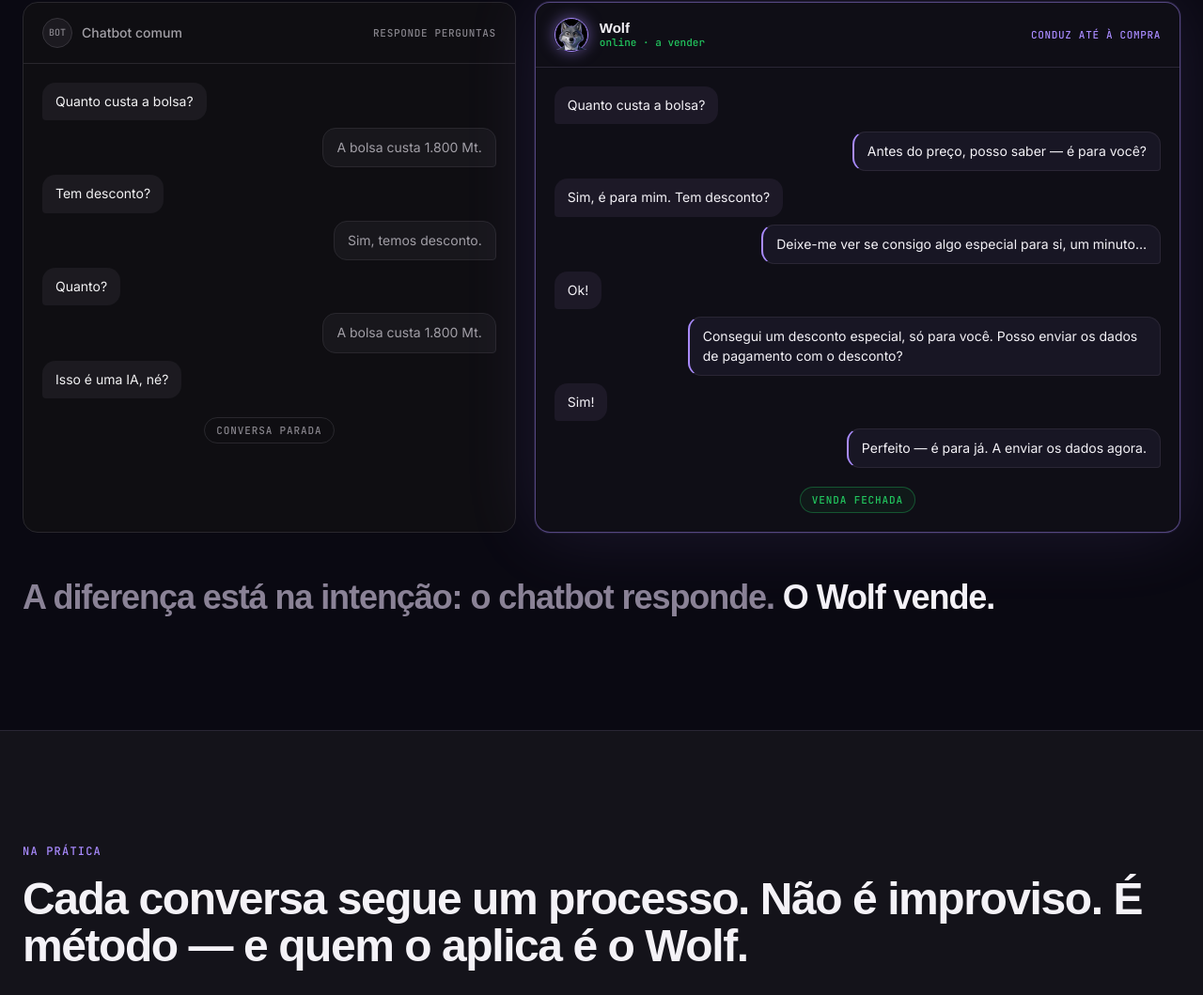
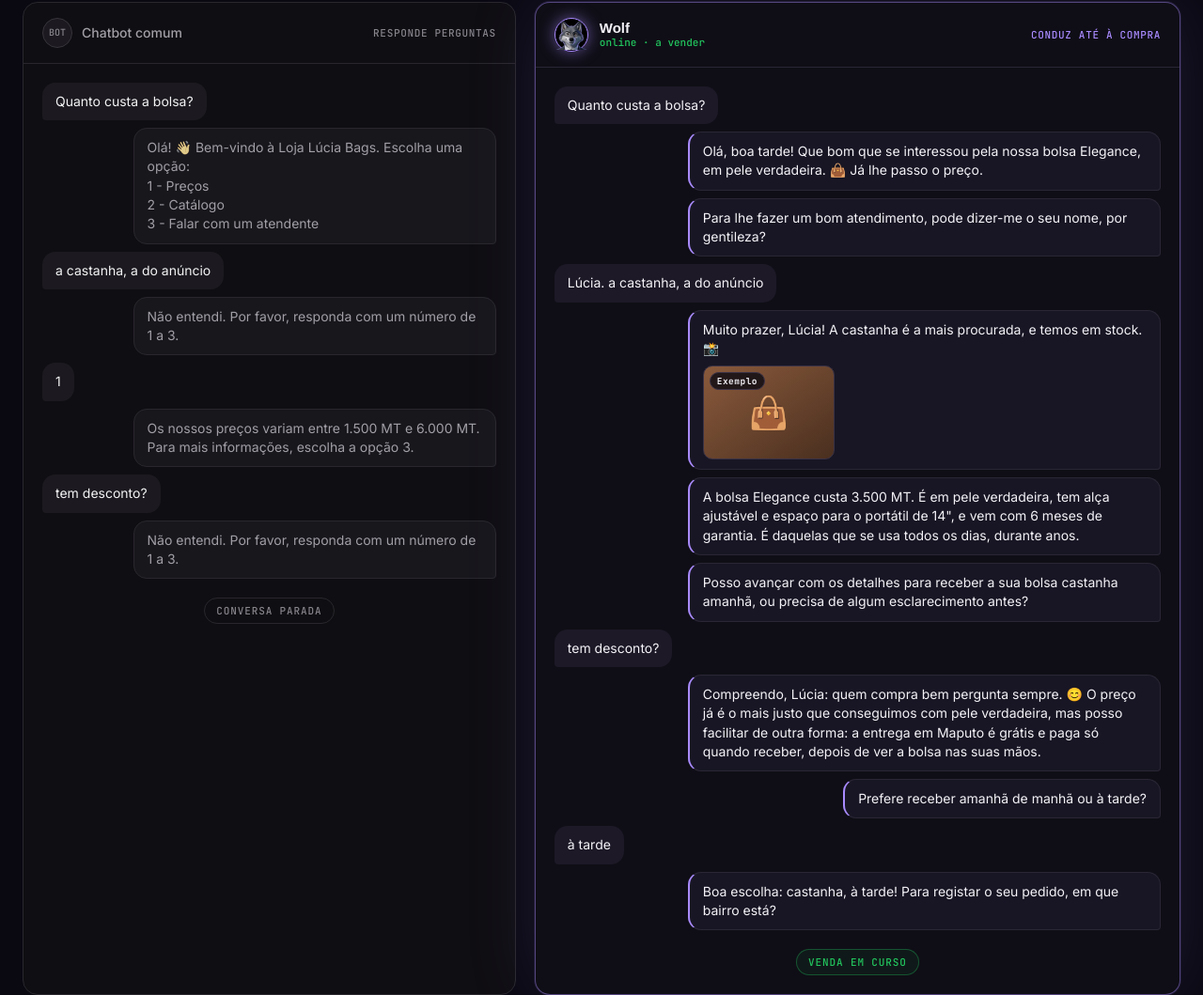
Before and after one commit to newbernardo/site-drs, a plain HTML site: page index.html in a window 1280 px wide. Shown: the part 10095-11154 px from the top of the page at 94% size. Drawn offline with nearby package versions, Linux system fonts and the light colour scheme; a web font is replaced by a local one.

Commit message:
Teste: nova conversa na comparacao chatbot comum vs Wolf
Co-Authored-By: Claude Sonnet 5.5 <noreply@anthropic.com>

```diff
--- a/index.html
+++ b/index.html
@@ -364,12 +364,16 @@ html[data-modo="prelancamento"] .only-live{display:none!important}
         <div style="display:flex;justify-content:space-between;align-items:center;padding:16px 20px;border-bottom:1px solid var(--line,#2A2635)"><div style="display:flex;align-items:center;gap:10px"><span style="width:32px;height:32px;border-radius:50%;background:var(--elev,#1D1927);border:1px solid var(--line2,#3A3246);display:flex;align-items:center;justify-content:center;font:500 10px 'JetBrains Mono',monospace;color:var(--muted,#8A8296)">BOT</span><span style="font-size:14px;font-weight:500;color:var(--text2,#A59DB0)">Chatbot comum</span></div><span style="font:500 11px 'JetBrains Mono',monospace;color:var(--muted,#8A8296);letter-spacing:.06em">RESPONDE PERGUNTAS</span></div>
         <div data-chat="" style="padding:20px;display:flex;flex-direction:column;gap:8px">
           <div style="align-self:flex-start;max-width:80%;background:var(--elev,#1D1927);color:var(--text,#F4F2F7);padding:10px 14px;border-radius:14px 14px 14px 4px;font-size:14px;line-height:1.45">Quanto custa a bolsa?</div>
-          <div style="align-self:flex-end;max-width:80%;background:var(--bubble,#181624);border:1px solid var(--line,#2A2635);color:var(--text2,#A59DB0);padding:10px 14px;border-radius:14px 14px 4px 14px;font-size:14px;line-height:1.45">A bolsa custa 1.800 Mt.</div>
-          <div style="align-self:flex-start;max-width:80%;background:var(--elev,#1D1927);color:var(--text,#F4F2F7);padding:10px 14px;border-radius:14px 14px 14px 4px;font-size:14px;line-height:1.45">Tem desconto?</div>
-          <div style="align-self:flex-end;max-width:80%;background:var(--bubble,#181624);border:1px solid var(--line,#2A2635);color:var(--text2,#A59DB0);padding:10px 14px;border-radius:14px 14px 4px 14px;font-size:14px;line-height:1.45">Sim, temos desconto.</div>
-          <div style="align-self:flex-start;max-width:80%;background:var(--elev,#1D1927);color:var(--text,#F4F2F7);padding:10px 14px;border-radius:14px 14px 14px 4px;font-size:14px;line-height:1.45">Quanto?</div>
-          <div style="align-self:flex-end;max-width:80%;background:var(--bubble,#181624);border:1px solid var(--line,#2A2635);color:var(--text2,#A59DB0);padding:10px 14px;border-radius:14px 14px 4px 14px;font-size:14px;line-height:1.45">A bolsa custa 1.800 Mt.</div>
-          <div style="align-self:flex-start;max-width:80%;background:var(--elev,#1D1927);color:var(--text,#F4F2F7);padding:10px 14px;border-radius:14px 14px 14px 4px;font-size:14px;line-height:1.45">Isso é uma IA, né?</div>
+          <div style="align-self:flex-end;max-width:80%;background:var(--bubble,#181624);border:1px solid var(--line,#2A2635);color:var(--text2,#A59DB0);padding:10px 14px;border-radius:14px 14px 4px 14px;font-size:14px;line-height:1.45;white-space:pre-line">Olá! 👋 Bem-vindo à Loja Lúcia Bags. Escolha uma opção:
+1 - Preços
+2 - Catálogo
+3 - Falar com um atendente</div>
+          <div style="align-self:flex-start;max-width:80%;background:var(--elev,#1D1927);color:var(--text,#F4F2F7);padding:10px 14px;border-radius:14px 14px 14px 4px;font-size:14px;line-height:1.45">a castanha, a do anúncio</div>
+          <div style="align-self:flex-end;max-width:80%;background:var(--bubble,#181624);border:1px solid var(--line,#2A2635);color:var(--text2,#A59DB0);padding:10px 14px;border-radius:14px 14px 4px 14px;font-size:14px;line-height:1.45;white-space:pre-line">Não entendi. Por favor, responda com um número de 1 a 3.</div>
+          <div style="align-self:flex-start;max-width:80%;background:var(--elev,#1D1927);color:var(--text,#F4F2F7);padding:10px 14px;border-radius:14px 14px 14px 4px;font-size:14px;line-height:1.45">1</div>
+          <div style="align-self:flex-end;max-width:80%;background:var(--bubble,#181624);border:1px solid var(--line,#2A2635);color:var(--text2,#A59DB0);padding:10px 14px;border-radius:14px 14px 4px 14px;font-size:14px;line-height:1.45;white-space:pre-line">Os nossos preços variam entre 1.500 MT e 6.000 MT. Para mais informações, escolha a opção 3.</div>
+          <div style="align-self:flex-start;max-width:80%;background:var(--elev,#1D1927);color:var(--text,#F4F2F7);padding:10px 14px;border-radius:14px 14px 14px 4px;font-size:14px;line-height:1.45">tem desconto?</div>
+          <div style="align-self:flex-end;max-width:80%;background:var(--bubble,#181624);border:1px solid var(--line,#2A2635);color:var(--text2,#A59DB0);padding:10px 14px;border-radius:14px 14px 4px 14px;font-size:14px;line-height:1.45;white-space:pre-line">Não entendi. Por favor, responda com um número de 1 a 3.</div>
           <div style="align-self:center;margin-top:12px;font:500 11px 'JetBrains Mono',monospace;letter-spacing:.08em;color:var(--muted,#8A8296);padding:6px 12px;border:1px solid var(--line,#2A2635);border-radius:999px">CONVERSA PARADA</div>
         </div>
       </div>
@@ -377,14 +381,18 @@ html[data-modo="prelancamento"] .only-live{display:none!important}
         <div style="display:flex;justify-content:space-between;align-items:center;padding:16px 20px;border-bottom:1px solid var(--line,#2A2635)"><div style="display:flex;align-items:center;gap:12px"><span style="width:36px;height:36px;border-radius:50%;background:#000;border:1px solid var(--acc,#A98BFF);box-shadow:0 0 16px rgba(var(--acc-rgb,169,139,255),.55);display:flex;align-items:center;justify-content:center"><img src="assets/mascote-cabeca.png" alt="" style="width:32px;height:32px;object-fit:contain;"></span><div style="display:flex;flex-direction:column"><span style="font:700 15px 'Satoshi',sans-serif">Wolf</span><span style="font:500 11px 'JetBrains Mono',monospace;color:var(--ok,#22C55E)">online · a vender</span></div></div><span style="font:500 11px 'JetBrains Mono',monospace;color:var(--acc,#A98BFF);letter-spacing:.06em">CONDUZ ATÉ À COMPRA</span></div>
         <div data-chat="" style="padding:20px;display:flex;flex-direction:column;gap:8px">
           <div style="align-self:flex-start;max-width:78%;background:var(--elev,#1D1927);color:var(--text,#F4F2F7);padding:10px 14px;border-radius:14px 14px 14px 4px;font-size:14px;line-height:1.45">Quanto custa a bolsa?</div>
-          <div style="align-self:flex-end;max-width:78%;background:var(--bubble,#181624);border:1px solid var(--line,#2A2635);border-left:2px solid var(--acc,#A98BFF);color:var(--text,#F4F2F7);padding:10px 14px;border-radius:14px 14px 4px 14px;font-size:14px;line-height:1.45">Antes do preço, posso saber — é para você?</div>
-          <div style="align-self:flex-start;max-width:78%;background:var(--elev,#1D1927);color:var(--text,#F4F2F7);padding:10px 14px;border-radius:14px 14px 14px 4px;font-size:14px;line-height:1.45">Sim, é para mim. Tem desconto?</div>
-          <div style="align-self:flex-end;max-width:78%;background:var(--bubble,#181624);border:1px solid var(--line,#2A2635);border-left:2px solid var(--acc,#A98BFF);color:var(--text,#F4F2F7);padding:10px 14px;border-radius:14px 14px 4px 14px;font-size:14px;line-height:1.45">Deixe-me ver se consigo algo especial para si, um minuto…</div>
-          <div style="align-self:flex-start;max-width:78%;background:var(--elev,#1D1927);color:var(--text,#F4F2F7);padding:10px 14px;border-radius:14px 14px 14px 4px;font-size:14px;line-height:1.45">Ok!</div>
-          <div style="align-self:flex-end;max-width:78%;background:var(--bubble,#181624);border:1px solid var(--line,#2A2635);border-left:2px solid var(--acc,#A98BFF);color:var(--text,#F4F2F7);padding:10px 14px;border-radius:14px 14px 4px 14px;font-size:14px;line-height:1.45">Consegui um desconto especial, só para você. Posso enviar os dados de pagamento com o desconto?</div>
-          <div style="align-self:flex-start;max-width:78%;background:var(--elev,#1D1927);color:var(--text,#F4F2F7);padding:10px 14px;border-radius:14px 14px 14px 4px;font-size:14px;line-height:1.45">Sim!</div>
-          <div style="align-self:flex-end;max-width:78%;background:var(--bubble,#181624);border:1px solid var(--line,#2A2635);border-left:2px solid var(--acc,#A98BFF);color:var(--text,#F4F2F7);padding:10px 14px;border-radius:14px 14px 4px 14px;font-size:14px;line-height:1.45">Perfeito — é para já. A enviar os dados agora.</div>
-          <div style="align-self:center;margin-top:12px;font:500 11px 'JetBrains Mono',monospace;letter-spacing:.08em;color:var(--ok,#22C55E);padding:6px 12px;border:1px solid rgba(var(--ok-rgb,34,197,94),.35);border-radius:999px;background:rgba(var(--ok-rgb,34,197,94),.06)">VENDA FECHADA</div>
+          <div style="align-self:flex-end;max-width:78%;background:var(--bubble,#181624);border:1px solid var(--line,#2A2635);border-left:2px solid var(--acc,#A98BFF);color:var(--text,#F4F2F7);padding:10px 14px;border-radius:14px 14px 4px 14px;font-size:14px;line-height:1.45">Olá, boa tarde! Que bom que se interessou pela nossa bolsa Elegance, em pele verdadeira. 👜 Já lhe passo o preço.</div>
+          <div style="align-self:flex-end;max-width:78%;background:var(--bubble,#181624);border:1px solid var(--line,#2A2635);border-left:2px solid var(--acc,#A98BFF);color:var(--text,#F4F2F7);padding:10px 14px;border-radius:14px 14px 4px 14px;font-size:14px;line-height:1.45">Para lhe fazer um bom atendimento, pode dizer-me o seu nome, por gentileza?</div>
+          <div style="align-self:flex-start;max-width:78%;background:var(--elev,#1D1927);color:var(--text,#F4F2F7);padding:10px 14px;border-radius:14px 14px 14px 4px;font-size:14px;line-height:1.45">Lúcia. a castanha, a do anúncio</div>
+          <div style="align-self:flex-end;max-width:78%;background:var(--bubble,#181624);border:1px solid var(--line,#2A2635);border-left:2px solid var(--acc,#A98BFF);color:var(--text,#F4F2F7);padding:10px 14px;border-radius:14px 14px 4px 14px;font-size:14px;line-height:1.45">Muito prazer, Lúcia! A castanha é a mais procurada, e temos em stock. 📸<div style="position:relative;margin-top:8px;width:140px;height:100px;border-radius:10px;overflow:hidden;border:1px solid var(--line2,#3A3246);background:linear-gradient(145deg,#8A5A3C,#4A2F1F);display:grid;place-items:center;font-size:34px" role="img" aria-label="Foto da bolsa castanha (exemplo)">👜<span style="position:absolute;left:6px;top:6px;padding:2px 7px;border-radius:999px;background:rgba(10,9,18,.8);border:1px solid var(--line2,#3A3246);font:600 9.5px 'JetBrains Mono',monospace;letter-spacing:.05em;color:var(--text,#F4F2F7)">Exemplo</span></div></div>
+          <div style="align-self:flex-end;max-width:78%;background:var(--bubble,#181624);border:1px solid var(--line,#2A2635);border-left:2px solid var(--acc,#A98BFF);color:var(--text,#F4F2F7);padding:10px 14px;border-radius:14px 14px 4px 14px;font-size:14px;line-height:1.45">A bolsa Elegance custa 3.500 MT. É em pele verdadeira, tem alça ajustável e espaço para o portátil de 14", e vem com 6 meses de garantia. É daquelas que se usa todos os dias, durante anos.</div>
+          <div style="align-self:flex-end;max-width:78%;background:var(--bubble,#181624);border:1px solid var(--line,#2A2635);border-left:2px solid var(--acc,#A98BFF);color:var(--text,#F4F2F7);padding:10px 14px;border-radius:14px 14px 4px 14px;font-size:14px;line-height:1.45">Posso avançar com os detalhes para receber a sua bolsa castanha amanhã, ou precisa de algum esclarecimento antes?</div>
+          <div style="align-self:flex-start;max-width:78%;background:var(--elev,#1D1927);color:var(--text,#F4F2F7);padding:10px 14px;border-radius:14px 14px 14px 4px;font-size:14px;line-height:1.45">tem desconto?</div>
+          <div style="align-self:flex-end;max-width:78%;background:var(--bubble,#181624);border:1px solid var(--line,#2A2635);border-left:2px solid var(--acc,#A98BFF);color:var(--text,#F4F2F7);padding:10px 14px;border-radius:14px 14px 4px 14px;font-size:14px;line-height:1.45">Compreendo, Lúcia: quem compra bem pergunta sempre. 😊 O preço já é o mais justo que conseguimos com pele verdadeira, mas posso facilitar de outra forma: a entrega em Maputo é grátis e paga só quando receber, depois de ver a bolsa nas suas mãos.</div>
+          <div style="align-self:flex-end;max-width:78%;background:var(--bubble,#181624);border:1px solid var(--line,#2A2635);border-left:2px solid var(--acc,#A98BFF);color:var(--text,#F4F2F7);padding:10px 14px;border-radius:14px 14px 4px 14px;font-size:14px;line-height:1.45">Prefere receber amanhã de manhã ou à tarde?</div>
+          <div style="align-self:flex-start;max-width:78%;background:var(--elev,#1D1927);color:var(--text,#F4F2F7);padding:10px 14px;border-radius:14px 14px 14px 4px;font-size:14px;line-height:1.45">à tarde</div>
+          <div style="align-self:flex-end;max-width:78%;background:var(--bubble,#181624);border:1px solid var(--line,#2A2635);border-left:2px solid var(--acc,#A98BFF);color:var(--text,#F4F2F7);padding:10px 14px;border-radius:14px 14px 4px 14px;font-size:14px;line-height:1.45">Boa escolha: castanha, à tarde! Para registar o seu pedido, em que bairro está?</div>
+          <div style="align-self:center;margin-top:12px;font:500 11px 'JetBrains Mono',monospace;letter-spacing:.08em;color:var(--ok,#22C55E);padding:6px 12px;border:1px solid rgba(var(--ok-rgb,34,197,94),.35);border-radius:999px;background:rgba(var(--ok-rgb,34,197,94),.06)">VENDA EM CURSO</div>
         </div>
       </div>
     </div>
```
